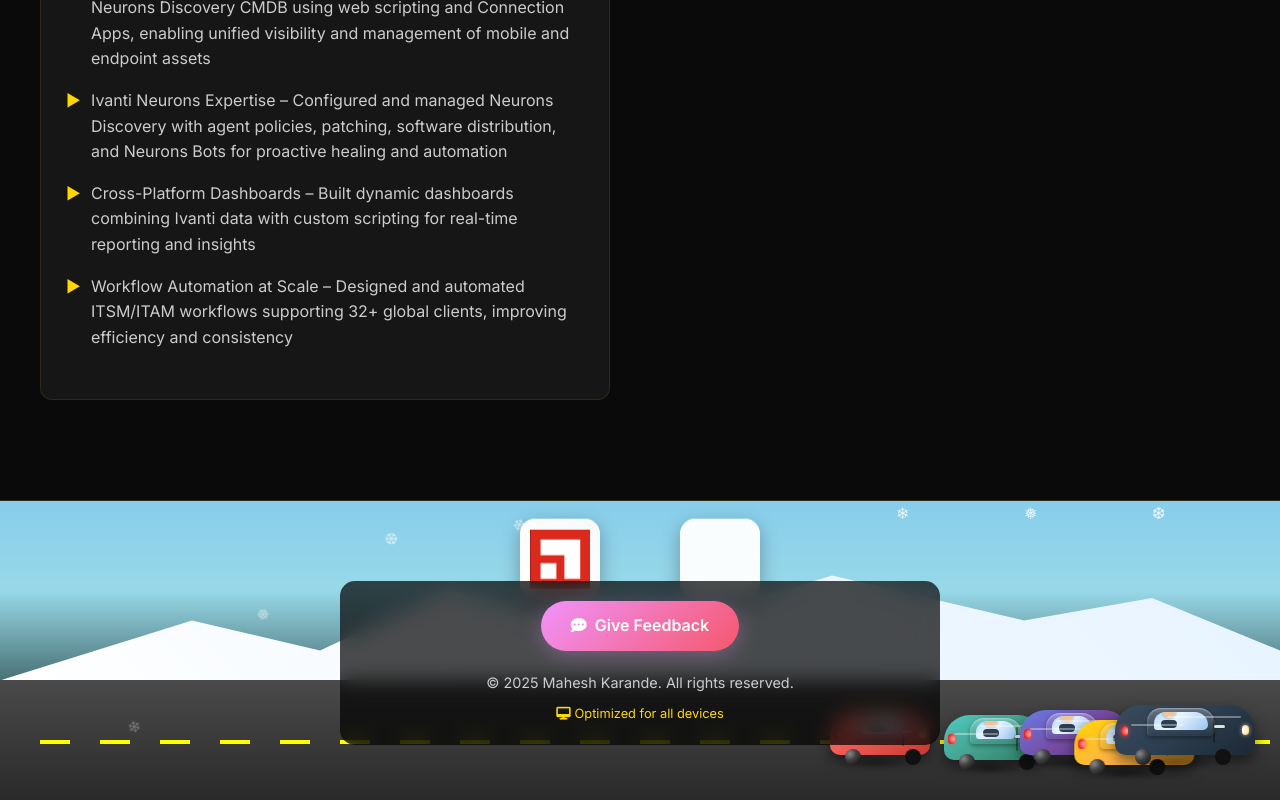
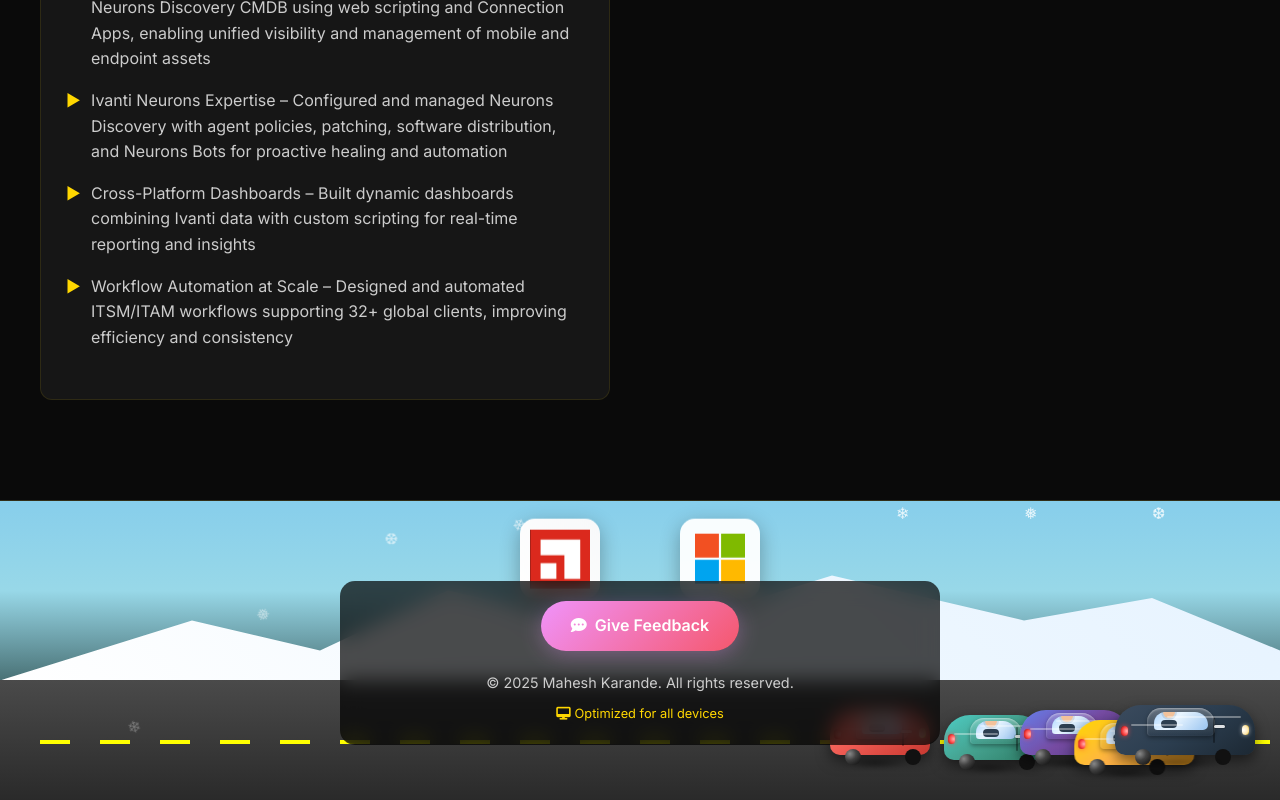
Before and after one commit to maheshk786/IvantiNeuronsMahesh, a website: page Index.html in a window 1280 px wide. Shown: the part 1100-1900 px from the top of the page. Drawn offline with nearby package versions, Linux system fonts and the light colour scheme.

Commit message:
Initial commit

```diff
--- a/Index.html
+++ b/Index.html
@@ -1754,7 +1754,7 @@
         <img src="/attach/Ivanti_Log.png" alt="Ivanti" class="logo-icon" loading="lazy">
       </div>
       <div class="logo microsoft">
-        <svg class="logo-icon" viewBox="0 0 23 23" fill="none" xmlns="http://www.w3.org/2000/svg" aria-label="Microsoft"></svg>
+        <svg class="logo-icon" viewBox="0 0 23 23" fill="none" xmlns="http://www.w3.org/2000/svg" aria-label="Microsoft">
           <path d="M0 0h11v11H0V0z" fill="#f25022" />
           <path d="M12 0h11v11H12V0z" fill="#7fba00" />
           <path d="M0 12h11v11H0V12z" fill="#00a4ef" />
```
